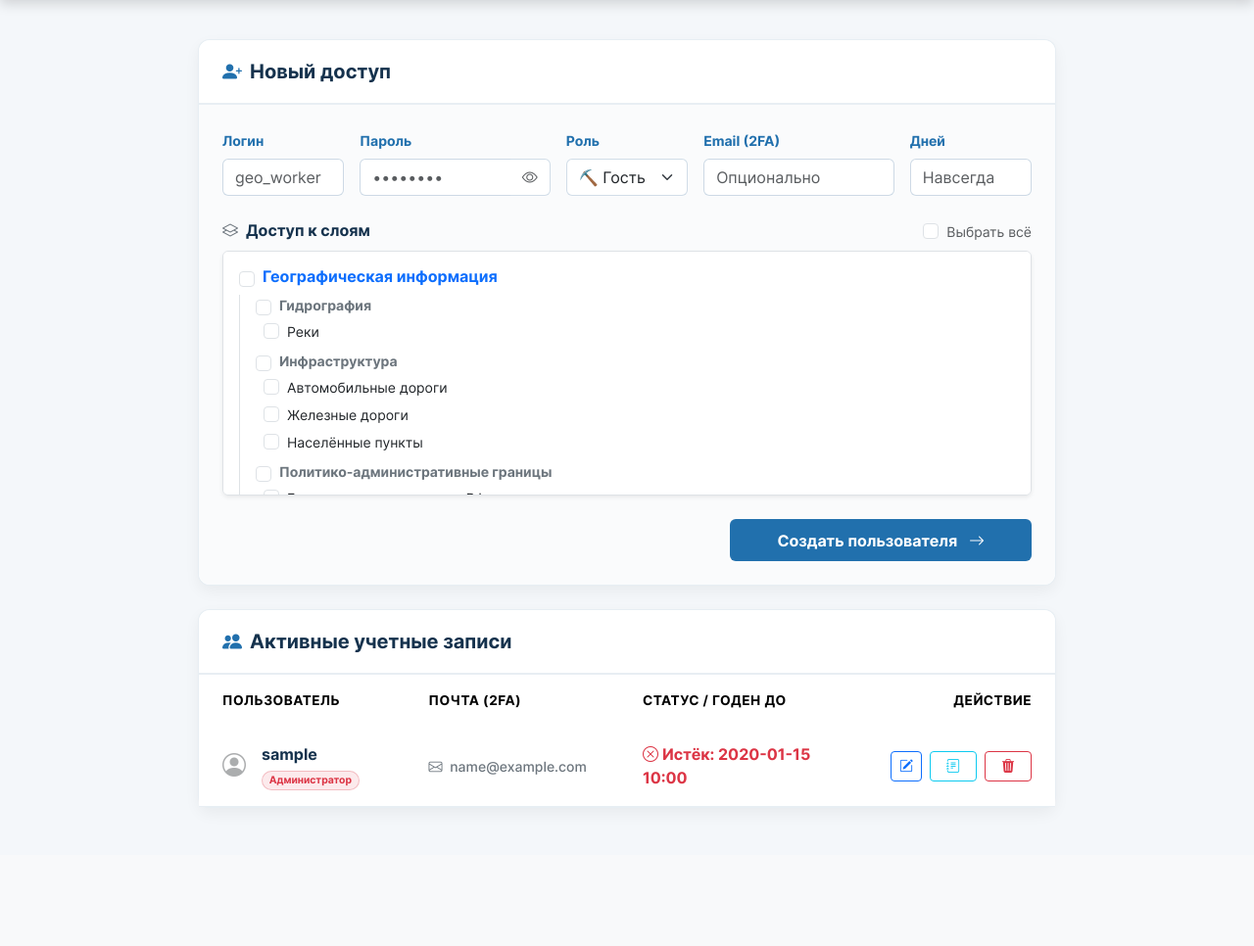
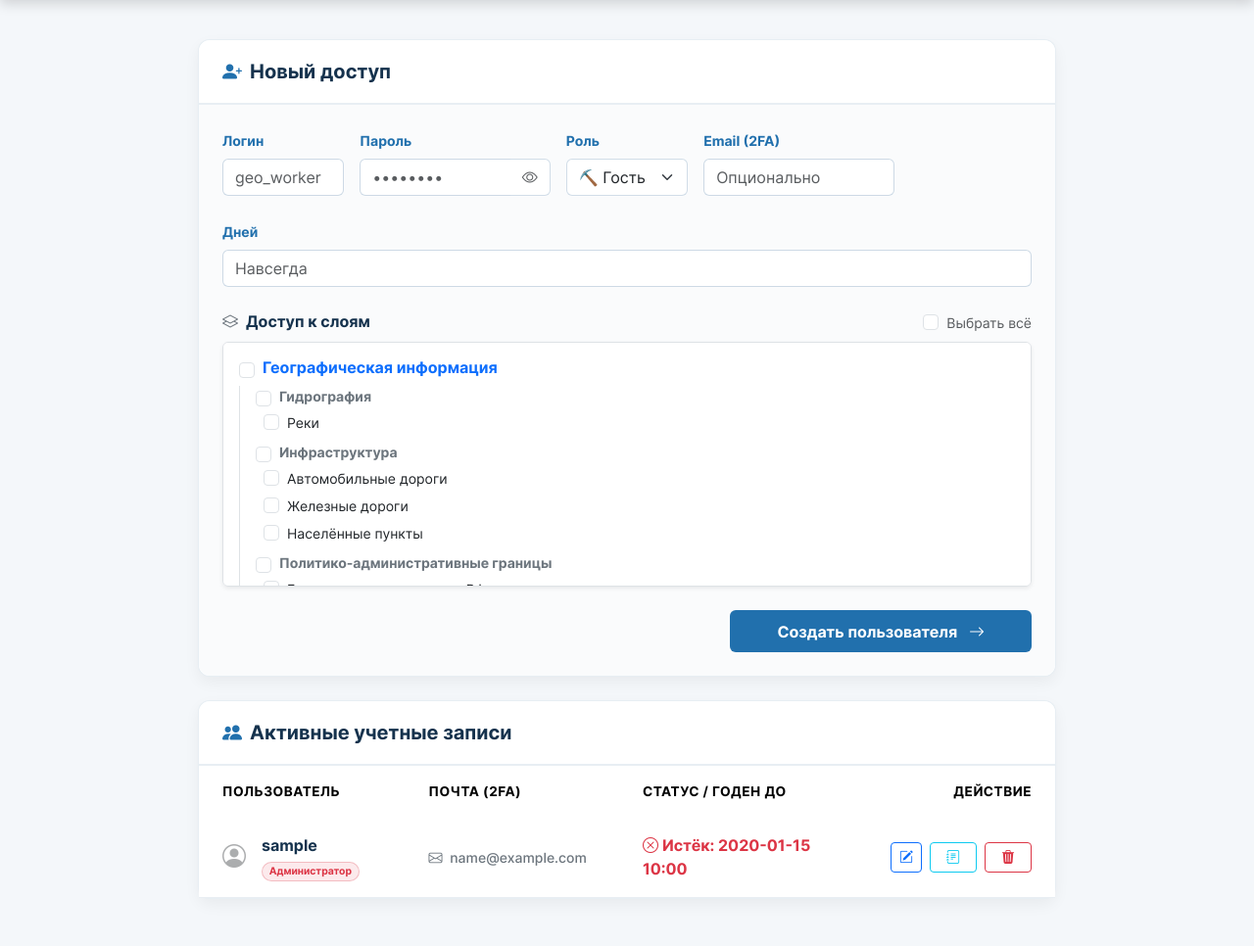
Before and after one commit to Chectus/gisweb, a Flask app: page /admin in a window 1280 px wide. Shown: the part 71-1037 px from the top of the page at 98% size. Before the commit the page ends 898 px from the top, so only its background shows below. Run offline with Flask 3, Linux system fonts and the light colour scheme; the visitor is signed in with stand-in values (Sample User, id 1); tables that the repository leaves empty hold one stand-in row (values such as "Sample post"); parts of the project's set-up code (start-up, migrations or seed data) failed here and were passed over.

Commit message:
аааааааааааааааааааа

```diff
--- a/templates/admin.html
+++ b/templates/admin.html
@@ -61,7 +61,7 @@
     <div class="container admin-container">
 
         <!-- Секция 1: Форма регистрации нового пользователя -->
-        <div class="admin-card mb-4">
+        <div class="admin-card mb-4" id="step-admin-form">
             <div class="admin-card-header">
                 <h5 class="mb-0 fw-bold" style="color: var(--geo-dark);"><i class="bi bi-person-plus-fill me-2" style="color: var(--geo-main);"></i>Новый доступ</h5>
             </div>
@@ -101,7 +101,7 @@
                         <input type="email" class="form-control" id="newEmail" placeholder="Опционально">
                     </div>
 
-                    <div class="col-md-2">
+                    <div class="col-12 mt-4" id="step-admin-layers">
                         <label class="form-label small fw-bold" style="color: var(--geo-main);">Дней</label>
                         <input type="number" class="form-control" id="newExpire" placeholder="Навсегда">
                     </div>
@@ -130,7 +130,7 @@
         </div>
 
         <!-- Секция 2: Реестр активных учетных записей -->
-        <div class="admin-card mb-5">
+        <div class="admin-card mb-5" id="step-admin-table">
             <div class="admin-card-header d-flex justify-content-between align-items-center">
                 <h5 class="mb-0 fw-bold" style="color: var(--geo-dark);"><i class="bi bi-people-fill me-2" style="color: var(--geo-main);"></i>Активные учетные записи</h5>
             </div>
@@ -183,7 +183,7 @@
 
                                 <!-- Элементы управления учетной записью -->
                                 <td class="text-end pe-4">
-                                    <div class="d-flex justify-content-end align-items-center gap-2 flex-wrap">
+                                    <div class="d-flex justify-content-end align-items-center gap-2 flex-wrap" id="{% if loop.index == 1 %}step-admin-actions{% endif %}">
 
                                         <button class="btn btn-sm btn-outline-primary edit-user-btn"
                                                 title="Редактировать"
--- a/templates/map.html
+++ b/templates/map.html
@@ -80,7 +80,7 @@
 
           <!-- Модуль локальной загрузки пользовательских файлов -->
           <div class="mb-4">
-            <div class="card border-0 shadow-sm mt-3" style="background-color: var(--geo-light);">
+            <div class="card border-0 shadow-sm mt-3" style="background-color: var(--geo-light);" id="step-local-upload">
                 <div class="card-body p-3">
                     <h6 class="fw-bold mb-3" style="color: var(--geo-dark);">
                         <i class="bi bi-cloud-arrow-up-fill text-primary me-2"></i>Загрузка слоев (Локально)
@@ -107,7 +107,7 @@
           </div>
 
           <!-- Контейнер серверных векторных и растровых слоев (заполняется через JS) -->
-          <div class="mb-3 mt-4">
+          <div class="mb-3 mt-4" id="step-server-layers">
             <label class="form-label text-muted small text-uppercase fw-bold mb-2">Данные</label>
             <div class="d-flex flex-column gap-2" id="layersAccordion"></div>
           </div>
```
